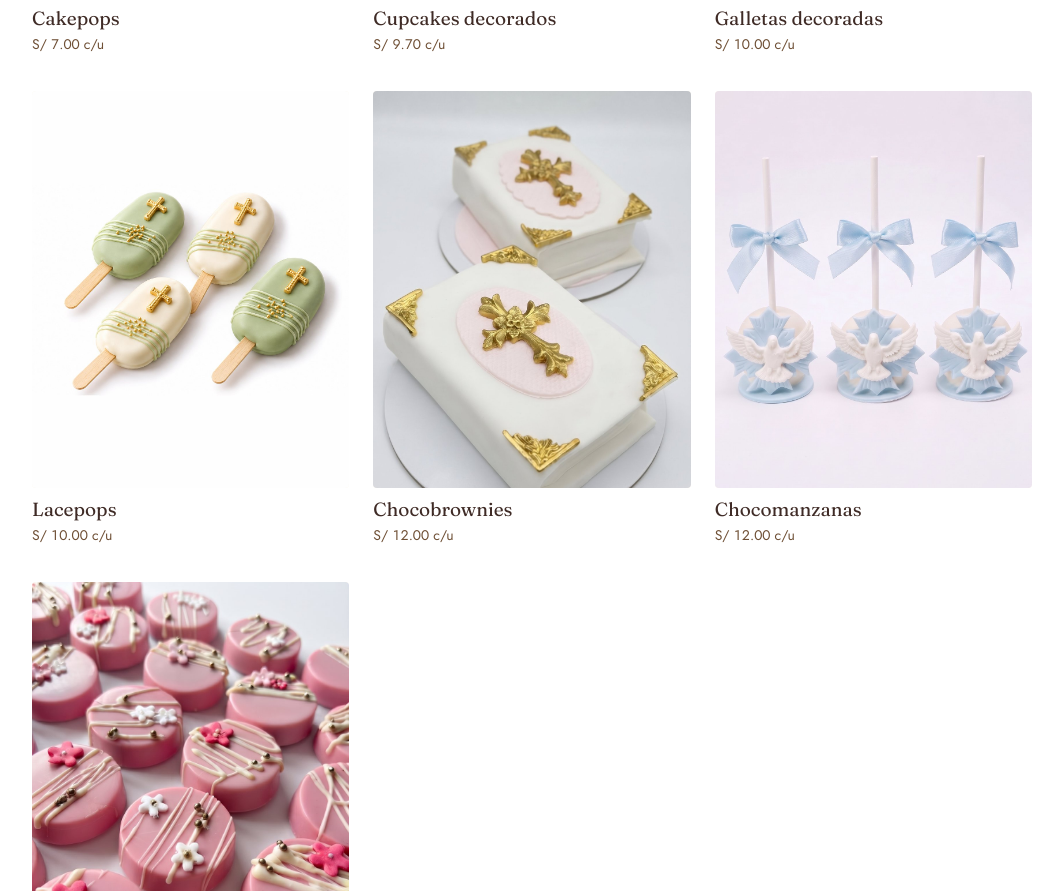
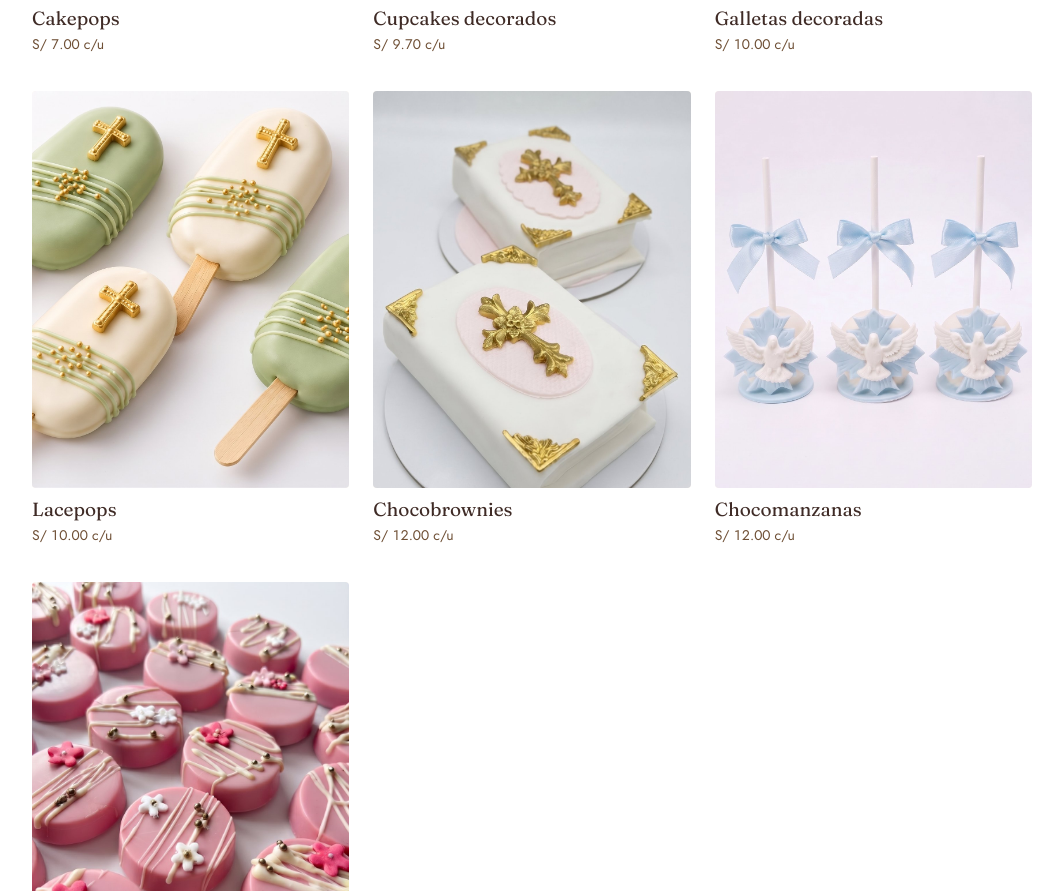
Before and after one commit to DULZUTORTASYBOCADITOS/catalogo, a plain HTML site: page index.html in a window 1280 px wide. Shown: the part 4204-5095 px from the top of the page, without its empty margins (108-1171 px from the left). Drawn offline with Linux system fonts and the light colour scheme.

Commit message:
Nueva foto de Lacepops
Co-Authored-By: Claude Sonnet 5.5 <noreply@anthropic.com>
Claude-Session: https://claude.ai/code/session_01BgB59Y4VKGY8kFmwGkDaE8

```diff
--- a/index.html
+++ b/index.html
@@ -266,7 +266,7 @@ dialog::backdrop{background:rgba(63,43,38,.4)}
     {id:"m1", cat:"tematicos", nombre:"Cakepops", desc:"Bolita de keke con manjar blanco, bañada en chocolate y puesta en un palito. Se decora con el tema de tu evento.", precio:7.00, u:1, foto:"tematicos-cakepops-01.jpg"},
     {id:"m2", cat:"tematicos", nombre:"Cupcakes decorados", desc:"Cupcake de vainilla decorado con toppers y detalles de tu tema.", precio:9.70, u:1, foto:"tematicos-cupcakes-01.jpg"},
     {id:"m3", cat:"tematicos", nombre:"Galletas decoradas", desc:"Galleta de mantequilla y vainilla cortada y decorada con la forma de tu tema (cruz, unicornio, número…).", precio:10.00, u:1, foto:"tematicos-galletas-01.jpg"},
-    {id:"m4", cat:"tematicos", nombre:"Lacepops", desc:"Paleta de keke con manjar blanco, moldeada en forma de figura (alitas, paloma, puerta…) y bañada en chocolate. Va en palito.", precio:10.00, u:1, foto:"tematicos-lacepops-01.jpg"},
+    {id:"m4", cat:"tematicos", nombre:"Lacepops", desc:"Paleta de keke con manjar blanco, moldeada en forma de figura (alitas, paloma, puerta…) y bañada en chocolate. Va en palito.", precio:10.00, u:1, foto:"tematicos-lacepops-02.jpg"},
     {id:"m5", cat:"tematicos", nombre:"Chocobrownies", desc:"Brownie de chocolate bañado y decorado. Para bautizo y comunión viene como biblia o iglesia de brownie.", precio:12.00, u:1, foto:"tematicos-chocobrownies-02.jpg"},
     {id:"m6", cat:"tematicos", nombre:"Chocomanzanas", desc:"Manzana fresca bañada en chocolate y decorada con tu tema.", precio:12.00, u:1, foto:"tematicos-chocomanzanas-03.jpg"},
     {id:"m7", cat:"tematicos", nombre:"Choco Oreo", desc:"Galleta Oreo cubierta de chocolate blanco o bitter en forma de choco oreo, decorada con tu tema.", precio:8.00, u:1, foto:"tematicos-chocooreo-01.jpg"},
```
Also changed, not shown: tematicos-lacepops-01.jpg (deleted), tematicos-lacepops-02.jpg (added).
